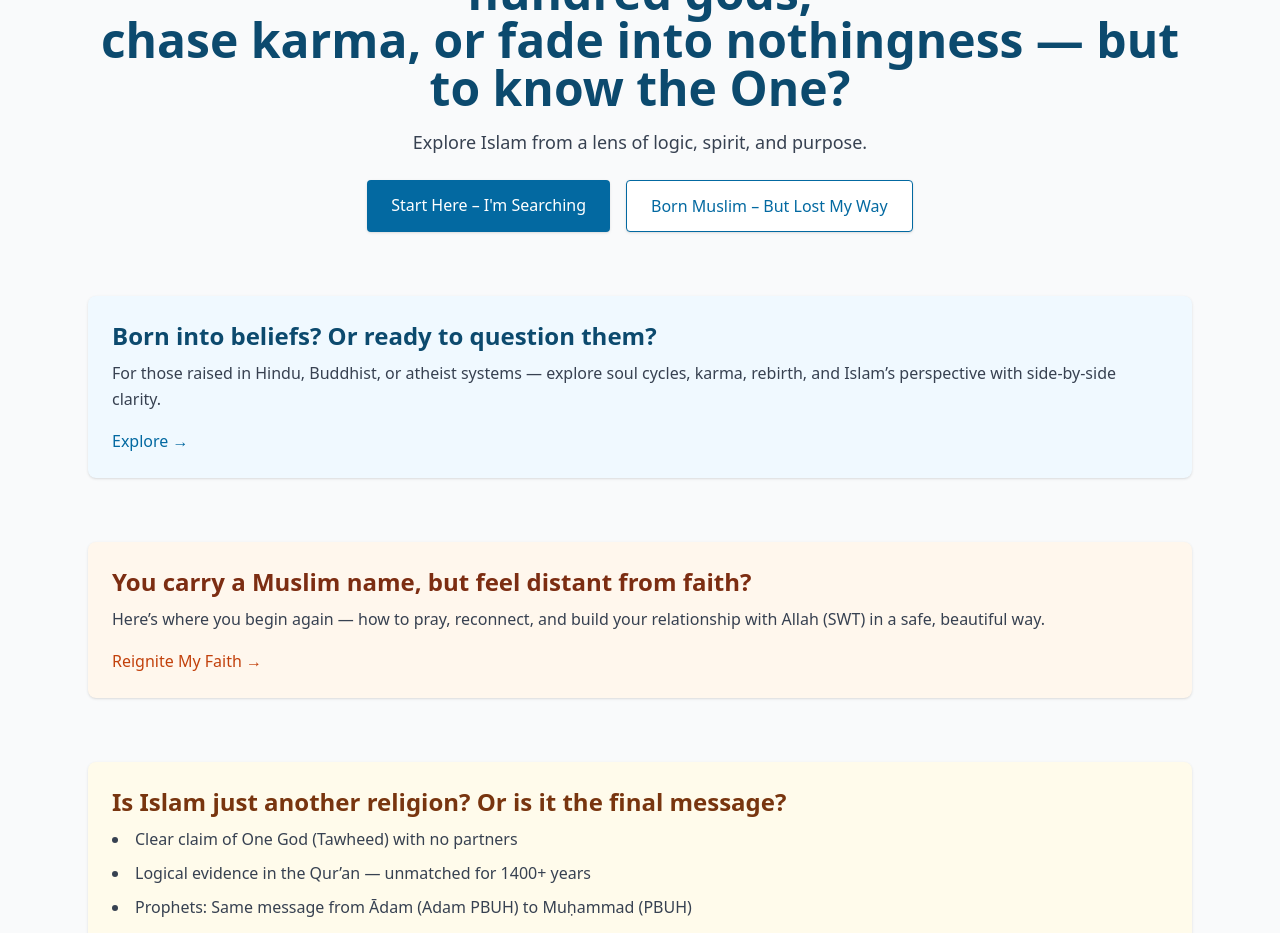
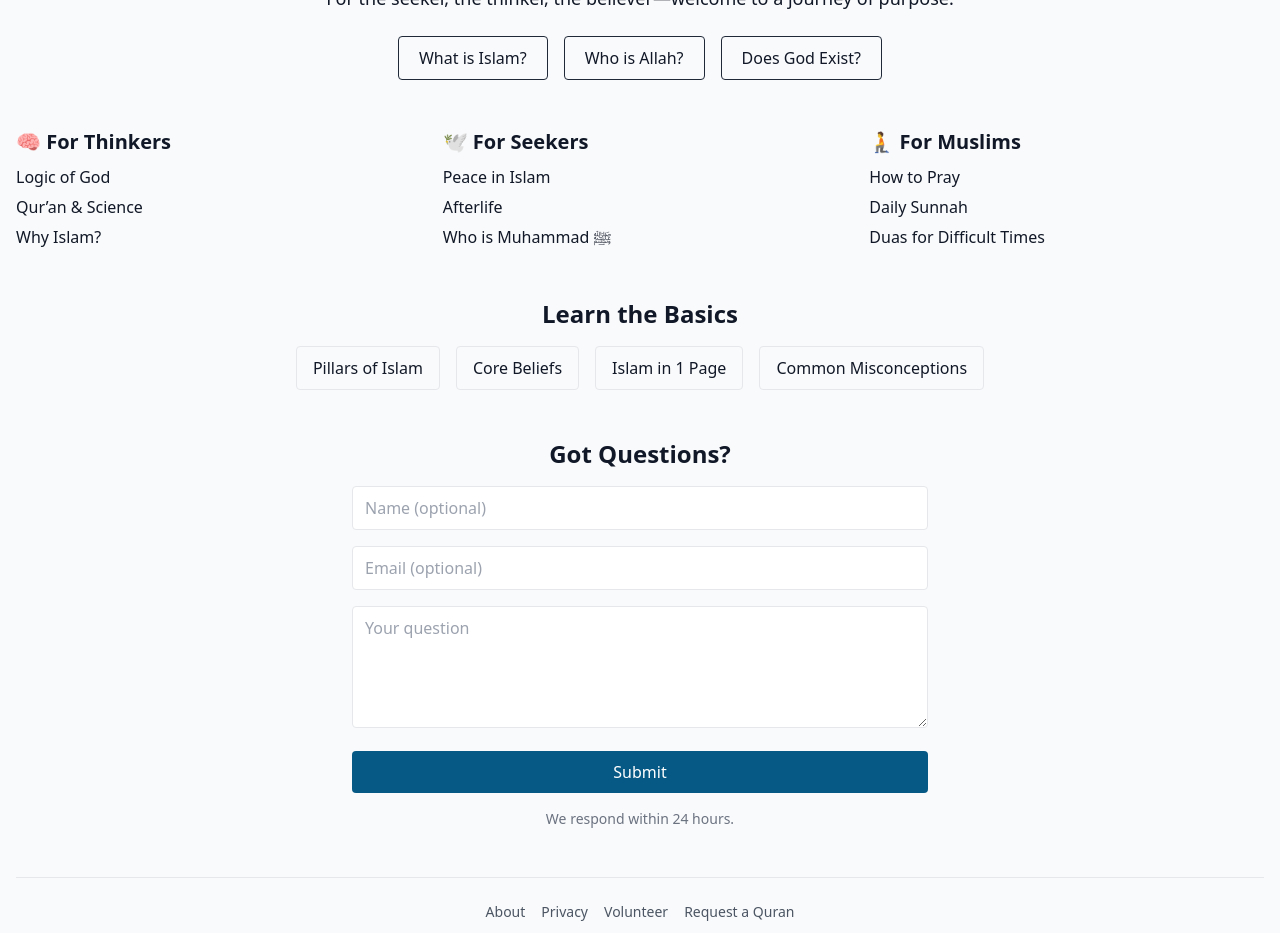
Before and after one commit to SultanisEssay/albaseera, a Next.js app: page / in a window 1280 px wide. Shown: the part 120-1053 px from the top of the page. Built offline with nearby package versions, Linux system fonts and the light colour scheme.

Commit message:
Update index.js

```diff
--- a/pages/index.js
+++ b/pages/index.js
@@ -3,56 +3,78 @@ import Link from 'next/link';
 
 export default function Home() {
   return (
-    <main className="max-w-6xl mx-auto px-6 py-10 space-y-16 text-gray-800">
+    <main className="max-w-7xl mx-auto px-4 py-10 text-gray-900">
       {/* HERO */}
-      <section className="text-center">
-        <h1 className="text-4xl sm:text-5xl font-bold text-sky-900 mb-4">
-          What if your purpose wasn’t to worship a hundred gods,<br />
-          chase karma, or fade into nothingness — but to know the One?
-        </h1>
-        <p className="text-lg text-gray-700 mb-6">
-          Explore Islam from a lens of logic, spirit, and purpose.
-        </p>
-        <div className="flex flex-col sm:flex-row justify-center gap-4">
-          <Link href="/thinkers-seekers" className="bg-sky-700 text-white px-6 py-3 rounded shadow hover:bg-sky-800 transition">Start Here – I'm Searching</Link>
-          <Link href="/muslim-but-lost" className="bg-white border border-sky-700 text-sky-700 px-6 py-3 rounded shadow hover:bg-sky-50 transition">Born Muslim – But Lost My Way</Link>
+      <section className="text-center mb-12">
+        <h1 className="text-4xl sm:text-5xl font-bold mb-4">Explore Islam with Heart and Mind</h1>
+        <p className="text-lg mb-6">For the seeker, the thinker, the believer—welcome to a journey of purpose.</p>
+        <div className="flex flex-wrap justify-center gap-4">
+          <Link href="/what-is-islam" className="border border-gray-800 px-5 py-2 rounded">What is Islam?</Link>
+          <Link href="/who-is-allah" className="border border-gray-800 px-5 py-2 rounded">Who is Allah?</Link>
+          <Link href="/does-god-exist" className="border border-gray-800 px-5 py-2 rounded">Does God Exist?</Link>
         </div>
       </section>
 
-      {/* SECTION: THINKERS */}
-      <section className="bg-sky-50 p-6 rounded-lg shadow">
-        <h2 className="text-2xl font-semibold text-sky-900 mb-2">Born into beliefs? Or ready to question them?</h2>
-        <p className="text-gray-700 mb-4">
-          For those raised in Hindu, Buddhist, or atheist systems — explore soul cycles, karma, rebirth,
-          and Islam’s perspective with side-by-side clarity.
-        </p>
-        <Link href="/thinkers-seekers" className="text-sky-700 font-medium hover:underline">Explore →</Link>
+      {/* FOR CATEGORIES */}
+      <section className="grid grid-cols-1 sm:grid-cols-3 gap-8 mb-12">
+        <div>
+          <h3 className="text-xl font-semibold mb-2">🧠 For Thinkers</h3>
+          <ul className="space-y-1">
+            <li>Logic of God</li>
+            <li>Qur’an & Science</li>
+            <li>Why Islam?</li>
+          </ul>
+        </div>
+        <div>
+          <h3 className="text-xl font-semibold mb-2">🕊️ For Seekers</h3>
+          <ul className="space-y-1">
+            <li>Peace in Islam</li>
+            <li>Afterlife</li>
+            <li>Who is Muhammad ﷺ</li>
+          </ul>
+        </div>
+        <div>
+          <h3 className="text-xl font-semibold mb-2">🧎 For Muslims</h3>
+          <ul className="space-y-1">
+            <li>How to Pray</li>
+            <li>Daily Sunnah</li>
+            <li>Duas for Difficult Times</li>
+          </ul>
+        </div>
       </section>
 
-      {/* SECTION: LOST MUSLIMS */}
-      <section className="bg-orange-50 p-6 rounded-lg shadow">
-        <h2 className="text-2xl font-semibold text-orange-900 mb-2">You carry a Muslim name, but feel distant from faith?</h2>
-        <p className="text-gray-700 mb-4">
-          Here’s where you begin again — how to pray, reconnect, and build your relationship with Allah (SWT)
-          in a safe, beautiful way.
-        </p>
-        <Link href="/muslim-but-lost" className="text-orange-700 font-medium hover:underline">Reignite My Faith →</Link>
+      {/* LEARN THE BASICS */}
+      <section className="text-center mb-12">
+        <h2 className="text-2xl font-semibold mb-4">Learn the Basics</h2>
+        <div className="flex flex-wrap justify-center gap-4">
+          <Link href="/pillars" className="border px-4 py-2 rounded">Pillars of Islam</Link>
+          <Link href="/beliefs" className="border px-4 py-2 rounded">Core Beliefs</Link>
+          <Link href="/islam-one-page" className="border px-4 py-2 rounded">Islam in 1 Page</Link>
+          <Link href="/misconceptions" className="border px-4 py-2 rounded">Common Misconceptions</Link>
+        </div>
       </section>
 
-      {/* SECTION: WHY ISLAM */}
-      <section className="bg-amber-50 p-6 rounded-lg shadow">
-        <h2 className="text-2xl font-semibold text-amber-900 mb-2">Is Islam just another religion? Or is it the final message?</h2>
-        <ul className="list-disc list-inside text-gray-700 space-y-2">
-          <li>Clear claim of One God (Tawheed) with no partners</li>
-          <li>Logical evidence in the Qur’an — unmatched for 1400+ years</li>
-          <li>Prophets: Same message from Ādam (Adam PBUH) to Muḥammad (PBUH)</li>
-        </ul>
-        <Link href="/quran-start" className="text-amber-700 font-medium hover:underline mt-2 inline-block">What Makes Islam Different? →</Link>
+      {/* QUESTIONS FORM */}
+      <section className="text-center mb-12">
+        <h2 className="text-2xl font-semibold mb-4">Got Questions?</h2>
+        <form className="max-w-xl mx-auto space-y-4">
+          <input type="text" placeholder="Name (optional)" className="w-full border px-3 py-2 rounded" />
+          <input type="email" placeholder="Email (optional)" className="w-full border px-3 py-2 rounded" />
+          <textarea placeholder="Your question" rows="4" className="w-full border px-3 py-2 rounded"></textarea>
+          <button type="submit" className="w-full bg-sky-800 text-white py-2 rounded hover:bg-sky-900">Submit</button>
+          <p className="text-sm text-gray-500">We respond within 24 hours.</p>
+        </form>
       </section>
 
       {/* FOOTER */}
-      <footer className="text-center pt-10 border-t mt-10 text-sm text-gray-500">
-        <p>&copy; 2025 Albaseera. The Path of Clarity.</p>
+      <footer className="border-t pt-6 text-center text-sm text-gray-600">
+        <div className="flex flex-wrap justify-center gap-4 mb-4">
+          <Link href="/about">About</Link>
+          <Link href="/privacy">Privacy</Link>
+          <Link href="/volunteer">Volunteer</Link>
+          <Link href="/request-quran">Request a Quran</Link>
+        </div>
+        <p>&copy; 2025 Albaseera</p>
       </footer>
     </main>
   );
```
